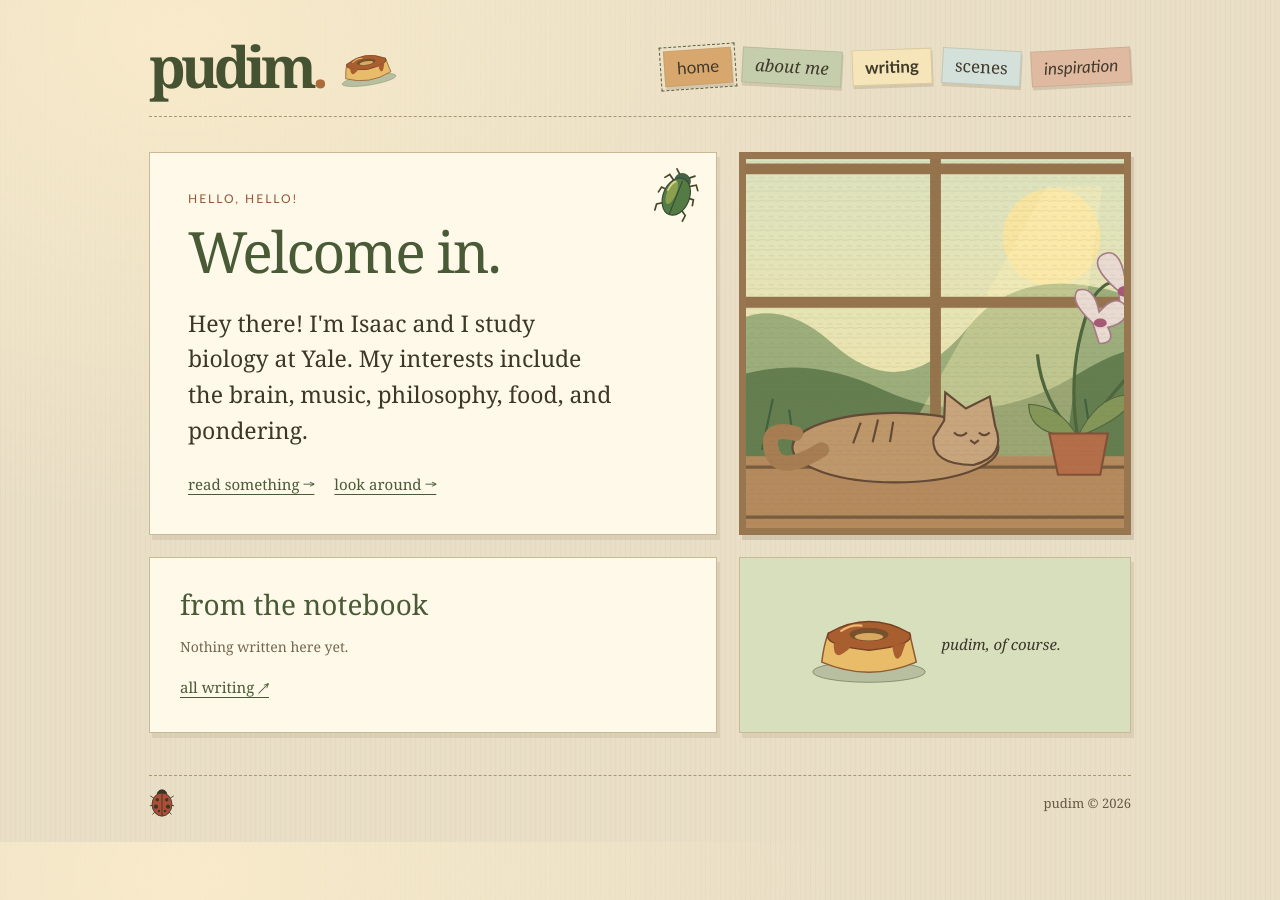
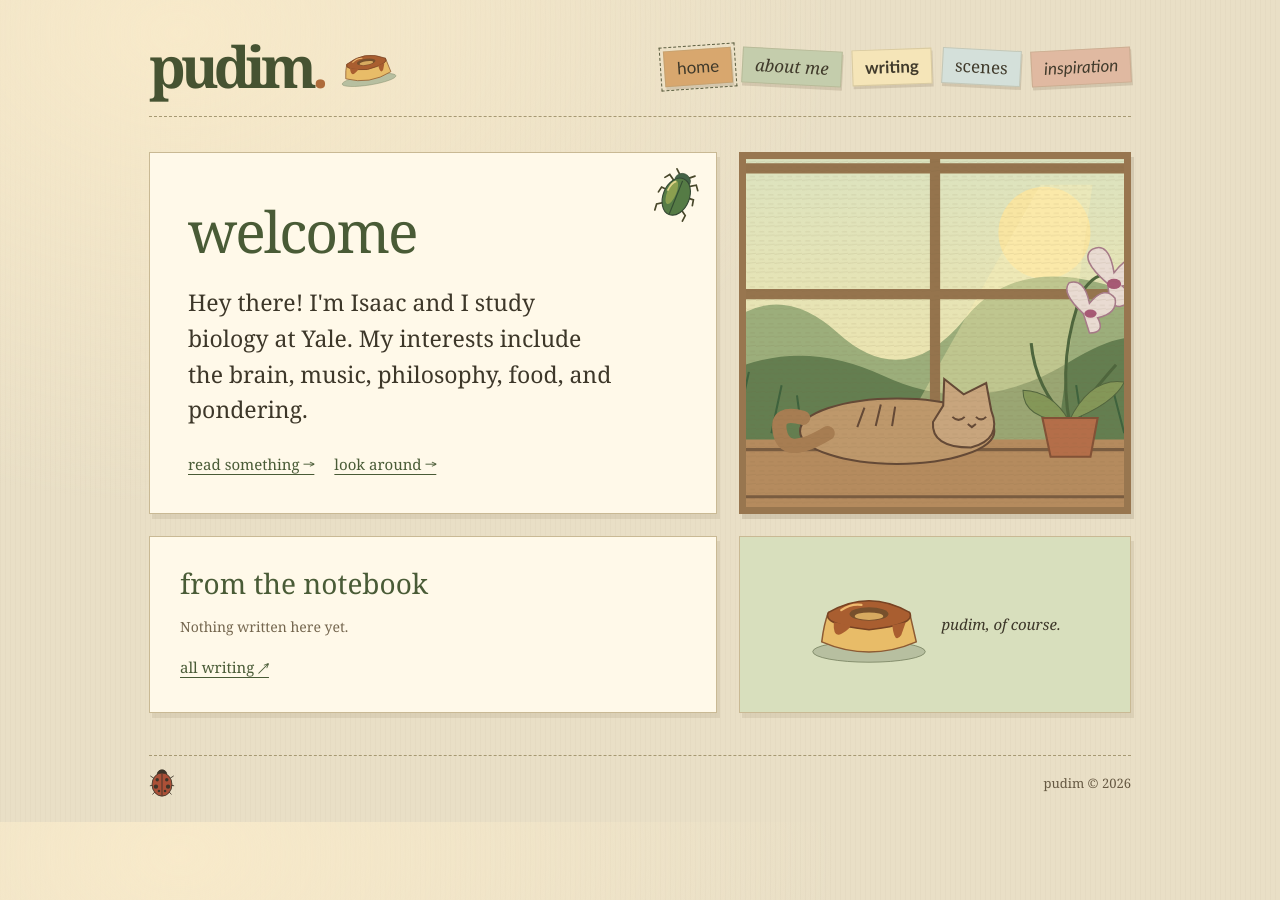
Before and after one commit to ismauricio/ismauricio.github.io, a Jekyll site: the page built from index.html, in a window 1280 px wide. Built offline with Jekyll 4.4.1, drawn with Linux system fonts in a browser that asks for light colours.

Commit message:
Refine scrapbook website: index.html

```diff
--- a/index.html
+++ b/index.html
@@ -2,4 +2,4 @@
 layout: default
 section: home
 ---
-<div class="home-grid"><section class="welcome paper"><div class="eyebrow">hello, hello!</div><h1>Welcome in.</h1><p class="intro">Hey there! I'm Isaac and I study biology at Yale. My interests include the brain, music, philosophy, food, and pondering.</p><div class="home-links"><a href="{{ '/writing/' | relative_url }}">read something →</a><a href="{{ '/inspiration/' | relative_url }}">look around →</a></div><img class="welcome-bug" src="{{ '/assets/images/beetle.svg' | relative_url }}" alt=""></section><aside class="window"><img src="{{ '/assets/images/window.svg' | relative_url }}" alt="A sleeping cat on a sunny windowsill with an orchid"></aside><section class="paper latest"><h2>from the notebook</h2>{% for post in site.posts limit:3 %}<div class="post-row"><a href="{{ post.url | relative_url }}">{{ post.title | escape }}</a><time datetime="{{ post.date | date_to_xmlschema }}">{{ post.date | date: '%b %-d, %Y' }}</time></div>{% else %}<p class="muted">Nothing written here yet.</p>{% endfor %}<a class="small-link" href="{{ '/writing/' | relative_url }}">all writing ↗</a></section><aside class="dessert paper"><img src="{{ '/assets/images/pudim.svg' | relative_url }}" alt="Illustrated caramel flan"><p>pudim, of course.</p></aside></div>
+<div class="home-grid"><section class="welcome paper"><h1>welcome</h1><p class="intro">Hey there! I'm Isaac and I study biology at Yale. My interests include the brain, music, philosophy, food, and pondering.</p><div class="home-links"><a href="{{ '/writing/' | relative_url }}">read something →</a><a href="{{ '/inspiration/' | relative_url }}">look around →</a></div><img class="welcome-bug" src="{{ '/assets/images/beetle.svg' | relative_url }}" alt=""></section><aside class="window"><img src="{{ '/assets/images/window.svg' | relative_url }}" alt="A sleeping cat on a sunny windowsill with an orchid"></aside><section class="paper latest"><h2>from the notebook</h2>{% for post in site.posts limit:3 %}<div class="post-row"><a href="{{ post.url | relative_url }}">{{ post.title | escape }}</a><time datetime="{{ post.date | date_to_xmlschema }}">{{ post.date | date: '%b %-d, %Y' }}</time></div>{% else %}<p class="muted">Nothing written here yet.</p>{% endfor %}<a class="small-link" href="{{ '/writing/' | relative_url }}">all writing ↗</a></section><aside class="dessert paper"><img src="{{ '/assets/images/pudim.svg' | relative_url }}" alt="Illustrated caramel flan"><p>pudim, of course.</p></aside></div>
```
